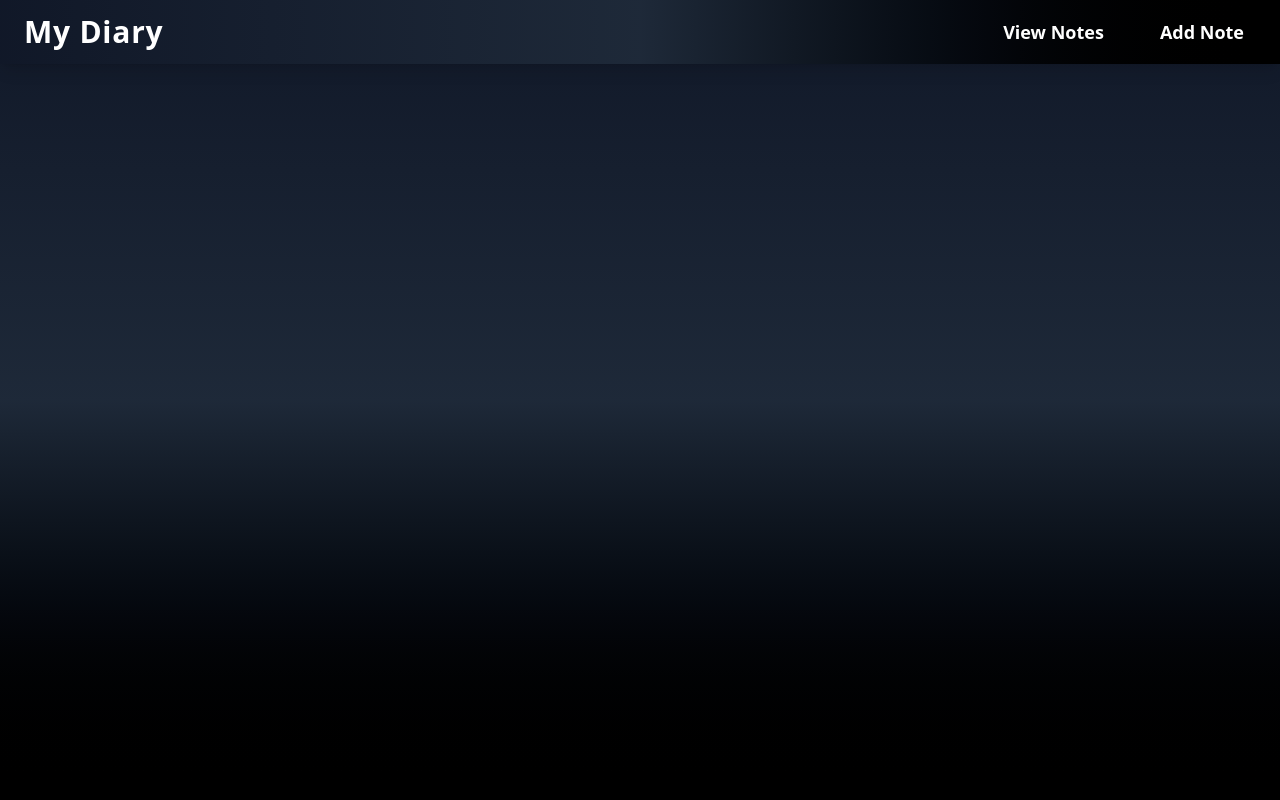
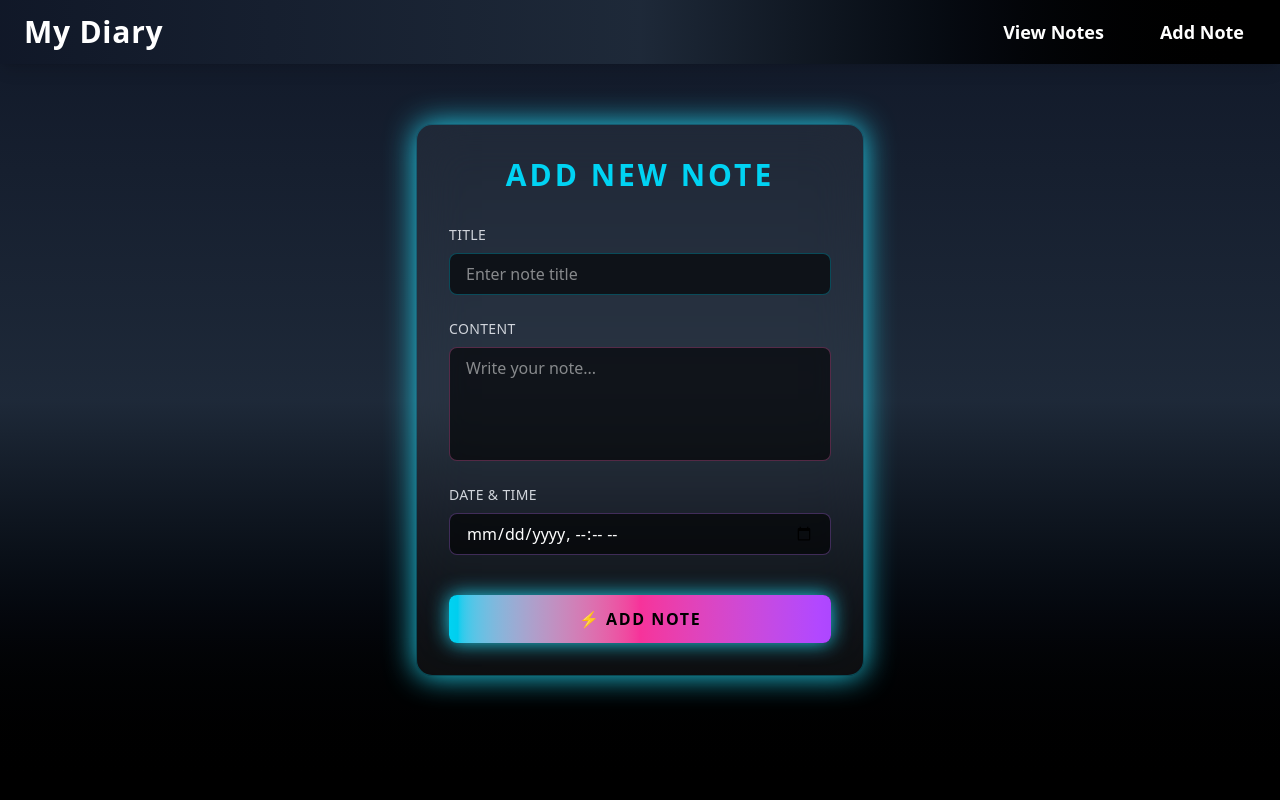
Before and after one commit to Rusira54321/MyDiaryApp, a Next.js app: page /addNote in a window 1280 px wide. Shown: the top 800 px of the page. Built offline with nearby package versions, Linux system fonts and the light colour scheme.

Commit message:
create Addnot ui

```diff
--- a/app/addNote/page.tsx
+++ b/app/addNote/page.tsx
@@ -1,11 +1,86 @@
 import React from 'react'
 
-const page = () => {
+const Page = () => {
   return (
-    <div>
-        <p>Add Note</p>
+    <div className="pt-16 min-h-[calc(100vh-4rem)] flex justify-center items-center">
+
+      {/* Neon Glass Card */}
+      <div className="w-full max-w-md p-8 rounded-2xl
+                      bg-white/5 backdrop-blur-xl
+                      border border-cyan-400/30
+                      shadow-[0_0_30px_#22d3ee]">
+
+        {/* Title */}
+        <h1 className="text-3xl font-bold text-center mb-8
+                       text-cyan-400 tracking-widest">
+          ADD NEW NOTE
+        </h1>
+
+        <form className="flex flex-col gap-6">
+
+          {/* Title */}
+          <div className="flex flex-col gap-2">
+            <label className="text-sm text-gray-300 tracking-wide">
+              TITLE
+            </label>
+            <input
+              type="text"
+              placeholder="Enter note title"
+              className="px-4 py-2 rounded-lg bg-black/60
+                         border border-cyan-400/30
+                         text-white outline-none
+                         focus:border-cyan-400 focus:ring-1 focus:ring-cyan-400
+                         transition"
+            />
+          </div>
+
+          {/* Content */}
+          <div className="flex flex-col gap-2">
+            <label className="text-sm text-gray-300 tracking-wide">
+              CONTENT
+            </label>
+            <textarea
+              placeholder="Write your note..."
+              rows={4}
+              className="px-4 py-2 rounded-lg bg-black/60
+                         border border-pink-400/30
+                         text-white outline-none
+                         focus:border-pink-400 focus:ring-1 focus:ring-pink-400
+                         transition resize-none"
+            />
+          </div>
+
+          {/* Date */}
+          <div className="flex flex-col gap-2">
+            <label className="text-sm text-gray-300 tracking-wide">
+              DATE & TIME
+            </label>
+            <input
+              type="datetime-local"
+              className="px-4 py-2 rounded-lg bg-black/60
+                         border border-purple-400/30
+                         text-white outline-none
+                         focus:border-purple-400 focus:ring-1 focus:ring-purple-400
+                         transition"
+            />
+          </div>
+
+          {/* Submit Button */}
+          <button
+            type="submit"
+            className="mt-4 py-3 rounded-lg font-bold tracking-widest
+                       bg-gradient-to-r from-cyan-400 via-pink-500 to-purple-500
+                       hover:scale-105 transition-transform
+                       shadow-[0_0_20px_#22d3ee]
+                       text-black"
+          >
+            ⚡ ADD NOTE
+          </button>
+
+        </form>
+      </div>
     </div>
   )
 }
 
-export default page
+export default Page
--- a/app/layout.tsx
+++ b/app/layout.tsx
@@ -17,7 +17,7 @@ export default function RootLayout({
     <html lang="en">
       <body>
           <Header/>
-          <div className=" min-h-screen bg-linear-to-b from-gray-900 via-gray-800 to-black text-white">
+          <div className="min-h-screen bg-linear-to-b from-gray-900 via-gray-800 to-black text-white">
           {children}
           </div>
           <Footer/>
```
